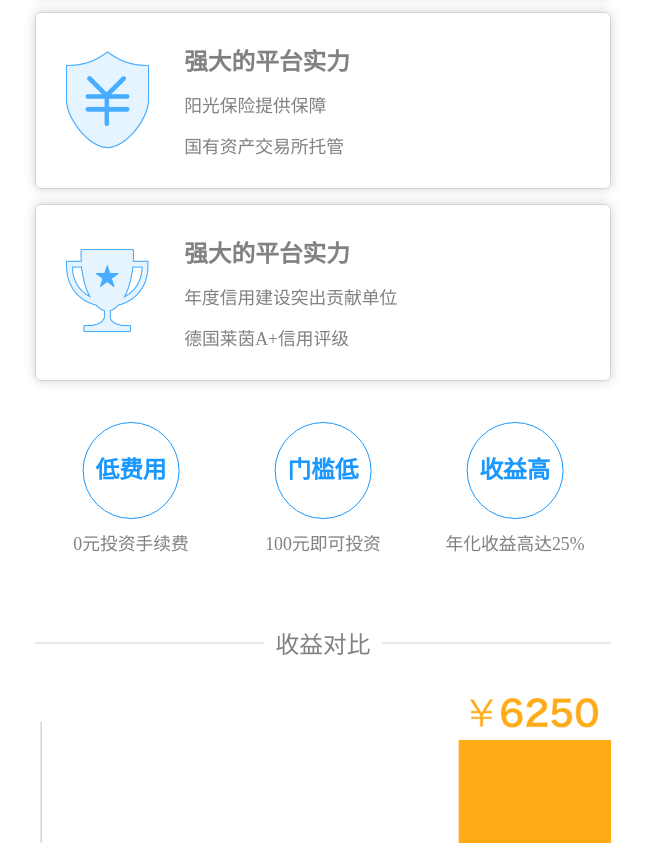
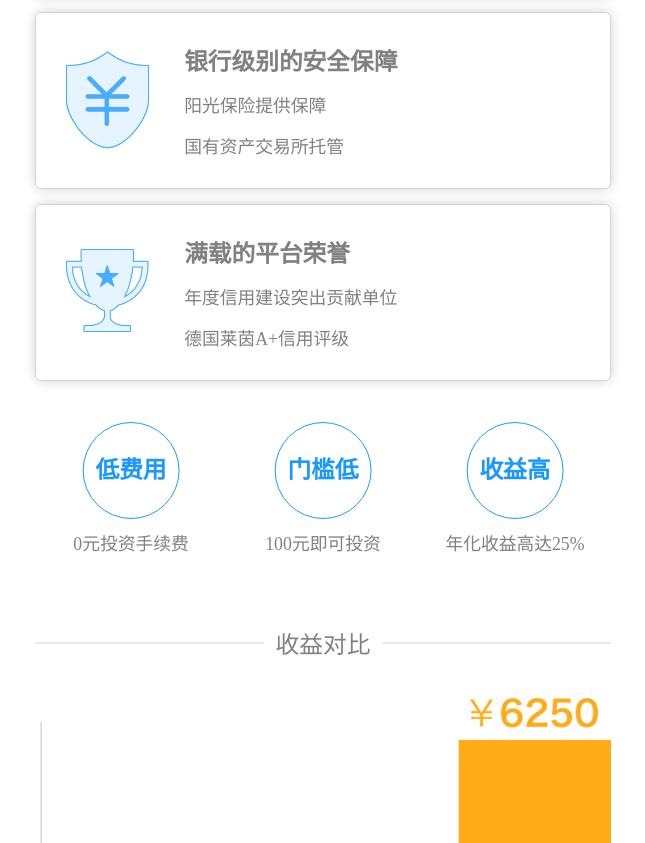
Before and after one commit to IDLEE/pp_register, a plain HTML site: page index.html in a window 1280 px wide. Shown: the part 1118-1961 px from the top of the page, without its empty margins (317-962 px from the left). Drawn offline with Linux system fonts and the light colour scheme.

Commit message:
改变文案

```diff
--- a/index.html
+++ b/index.html
@@ -69,12 +69,12 @@
                         <p>广东互联网金融协会会长单位</p>
                     </li>
                     <li class="flipInX need-animate">
-                        <h3 class="title">强大的平台实力</h3>
+                        <h3 class="title">银行级别的安全保障</h3>
                         <p>阳光保险提供保障</p>
                         <p>国有资产交易所托管</p>
                     </li>
                     <li class="flipInX need-animate">
-                        <h3 class="title">强大的平台实力</h3>
+                        <h3 class="title">满载的平台荣誉</h3>
                         <p>年度信用建设突出贡献单位</p>
                         <p>德国莱茵A+信用评级</p>
                     </li>
```
